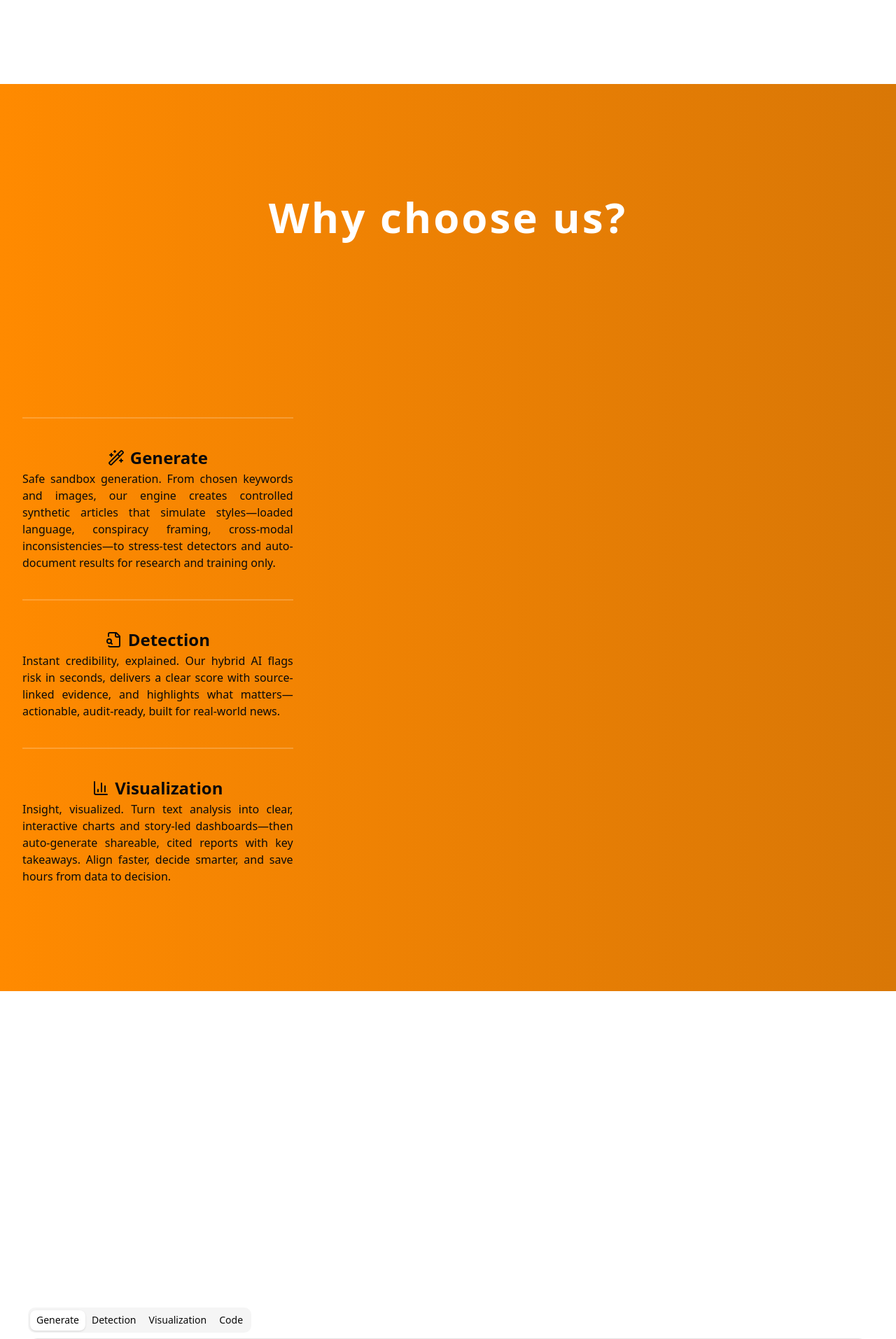
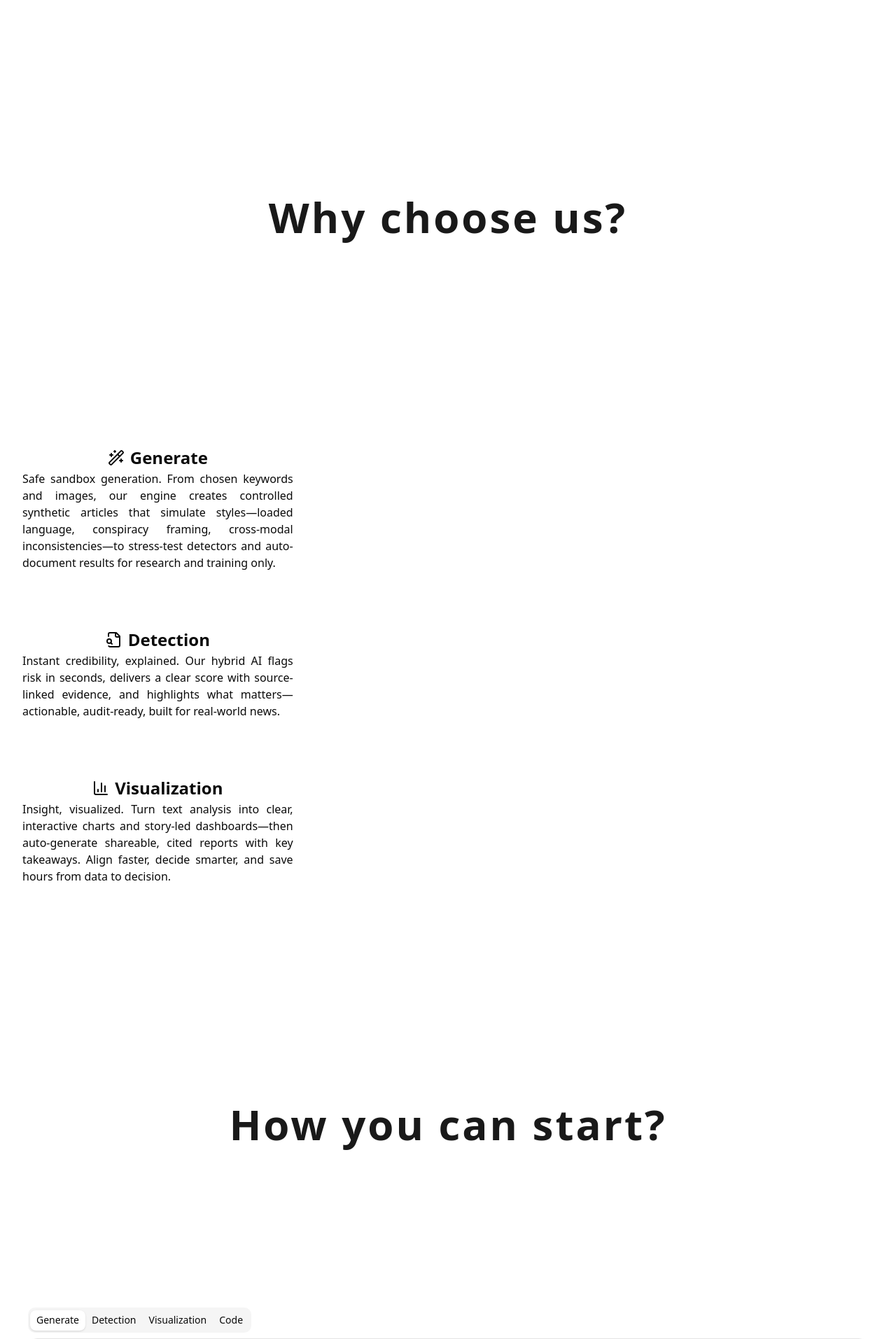
Before and after one commit to xrf657884281-hue/capstone-project-25t3-9900-f12a-almond, a React (Vite) app: page / in a window 1280 px wide. Shown: the part 660-2573 px from the top of the page at 70% size. Built offline with nearby package versions, Linux system fonts and the light colour scheme.

Commit message:
change homepage text bug and change color

```diff
--- a/src/components/Guide.tsx
+++ b/src/components/Guide.tsx
@@ -12,9 +12,9 @@ import { ScrollArea } from "@/components/ui/scroll-area"
 
 const Guide = () => {
   return (
-    <main className="grid gap-8 bg-brand-gradient transition-all duration-300">
+    <main className="grid gap-8 transition-all duration-300">
         <section className="px-6 py-10">
-            <h1 className="text-white text-3xl font-semibold text-black/90 sm:text-4xl md:text-5xl lg:text-6xl tracking-wider my-30">How you can start?</h1>
+            <h1 className="dark:text-white text-3xl font-semibold text-black/90 sm:text-4xl md:text-5xl lg:text-6xl tracking-wider my-30">How you can start?</h1>
 
         </section>
 
--- a/src/components/Product.tsx
+++ b/src/components/Product.tsx
@@ -4,9 +4,9 @@ import { BarChart3, FileSearch, Wand2 } from "lucide-react"
 
 const Product = () => {
   return (
-    <main className="grid gap-8 bg-brand-gradient background-dark_orangegradient background-light_orangegradient transition-all duration-300">
+    <main className="grid gap-8 root:bg-[#d5dce0] ">
         <section className="px-6 py-10">
-            <h1 className="text-white text-3xl font-semibold text-black/90 sm:text-4xl md:text-5xl lg:text-6xl tracking-wider my-30">Why choose us?</h1>
+            <h1 className="dark:text-white text-3xl font-semibold text-black/90 sm:text-4xl md:text-5xl lg:text-6xl tracking-wider my-30">Why choose us?</h1>
 
         </section>
 
--- a/src/components/Touch.tsx
+++ b/src/components/Touch.tsx
@@ -9,9 +9,9 @@ import { Send } from "lucide-react"
 
 const Touch = () => {
   return (
-        <main className="grid gap-8 bg-brand-gradient background-dark_orangegradient background-light_orangegradient transition-all duration-300">
+        <main className="grid gap-8">
             <section className="px-6 py-10">
-                <h1 className="text-white text-3xl font-semibold text-black/90 sm:text-4xl md:text-5xl lg:text-6xl tracking-wider my-30">Keep touch with us</h1>
+                <h1 className="dark:text-white text-3xl font-semibold text-black/90 sm:text-4xl md:text-5xl lg:text-6xl tracking-wider my-30">Keep touch with us</h1>
 
             </section>
 
@@ -31,7 +31,7 @@ const Touch = () => {
             <section className="gap-6 p-10">
                 <Card className="w-full">
                     <CardContent className="grid grid-cols-1 sm:grid-cols-7 items-center p-8 h-[200px] ">
-                        <h1 className="sm:col-span-3 text-white text-3xl font-semibold text-black/90 sm:text-2xl md:text-3xl lg:text-4xl tracking-wider text-left">
+                        <h1 className="sm:col-span-3 dark:text-white text-3xl font-semibold text-black/90 sm:text-2xl md:text-3xl lg:text-4xl tracking-wider text-left">
                             What problem are you up against?
 
                         </h1>
--- a/src/index.css
+++ b/src/index.css
@@ -132,11 +132,3 @@
     @apply bg-background text-foreground;
   }
 }
-
-@utility background-light_orangegradient {
-  @apply bg-gradient-to-r from-[#FFA733] to-[#FFD166];
-}
-
-@utility background-dark_orangegradient {
-  @apply dark:bg-gradient-to-r from-[#FF8A00] to-[#D97706];
-}
```
